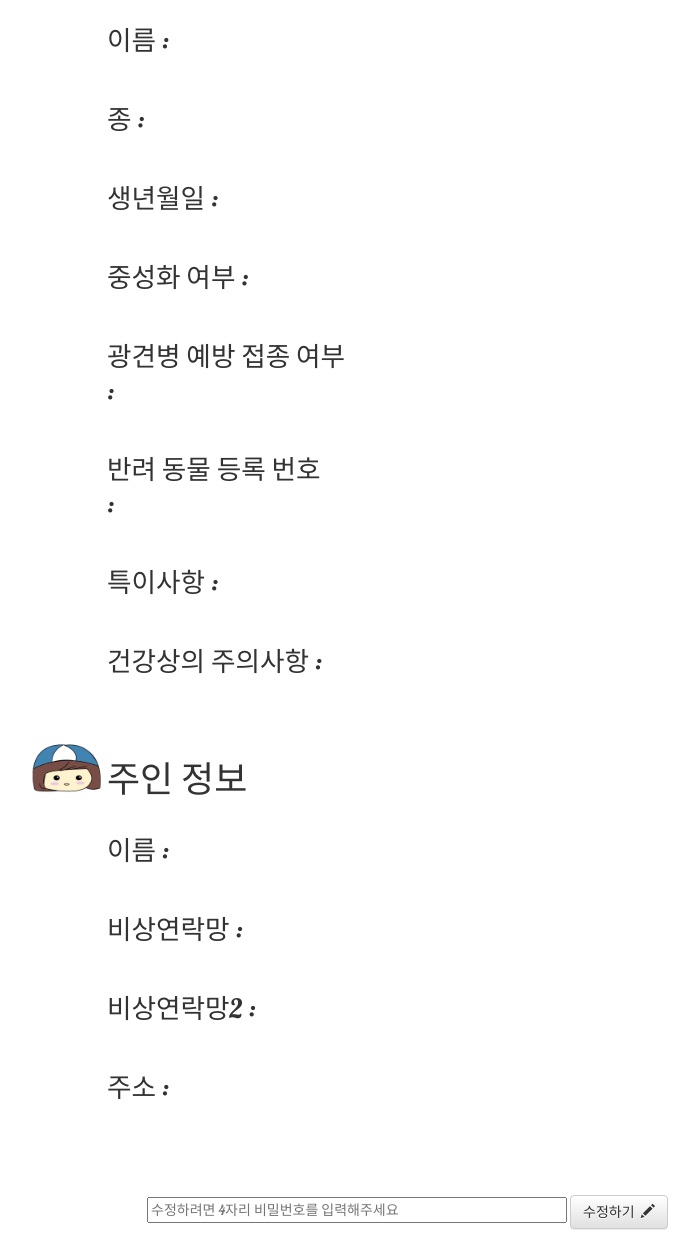
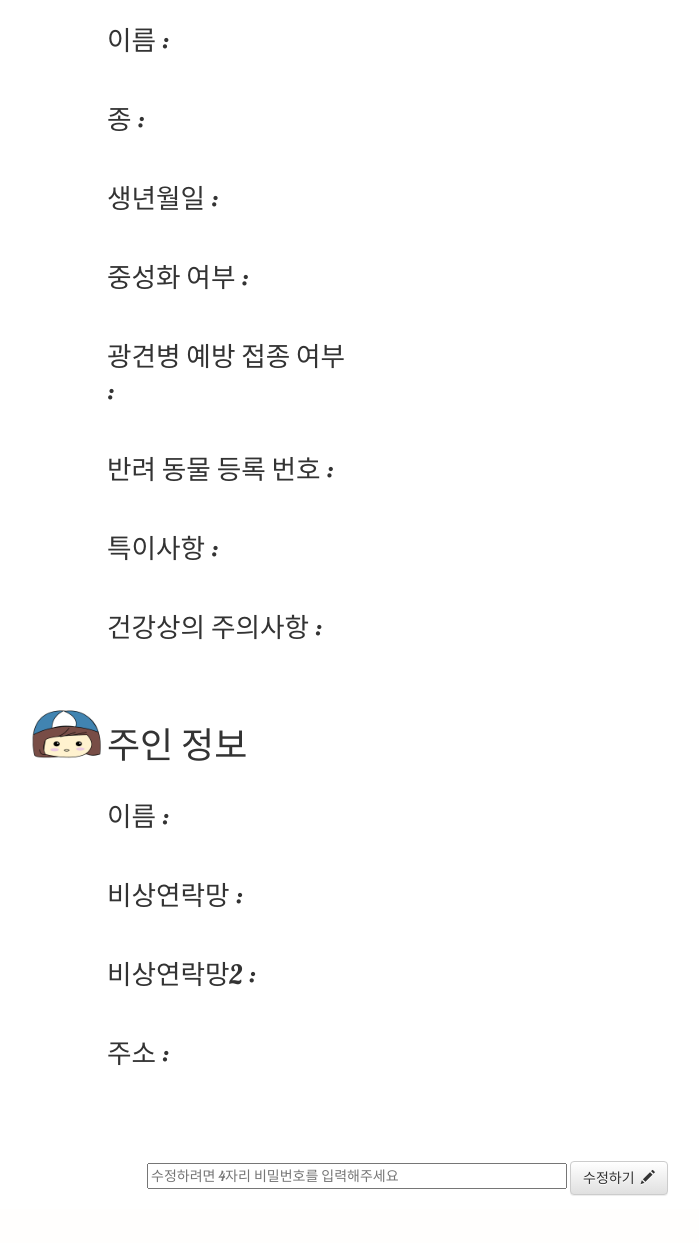
Before and after one commit to kyc0816/my-first-blog, a Django app: template blog/templates/blog/post_detail.html in a window 1280 px wide. Shown: the part 307-1550 px from the top of the page, without its empty margins (93-792 px from the left). After the commit the page ends 1503 px from the top, so only its background shows below. Run offline with Django 3.2, Linux system fonts and the light colour scheme; the template is opened without the code that fills it, so the values that code supplies are empty; some libraries are stand-ins or nearby versions.

Commit message:
For a long time

```diff
--- a/blog/static/css/blog.css
+++ b/blog/static/css/blog.css
@@ -83,7 +83,7 @@ h1, h2, h3, h4 {
     font-size: 20pt;
     margin-top: 20px;
     margin-bottom: 20px;
-    width: 240px;
+    width: 260px;
     display: inline-block;
 /*    background-color: #888888;*/
 }
```
